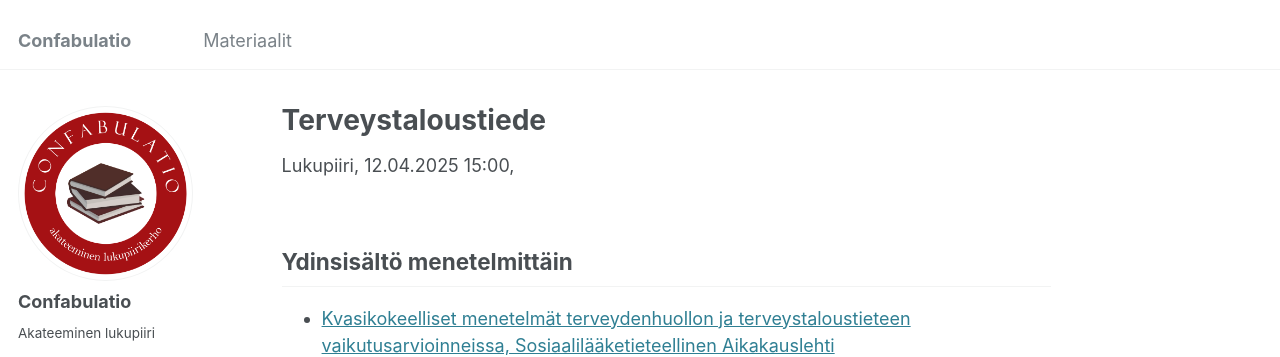
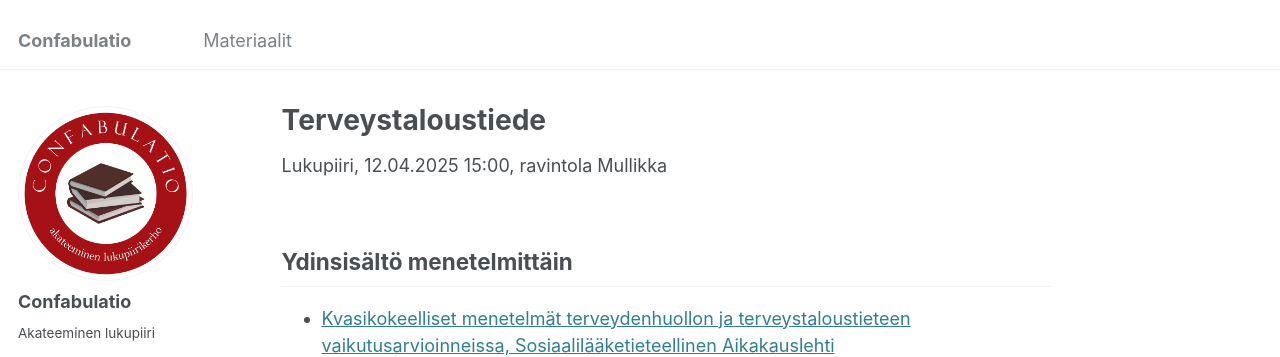
Before and after one commit to alex-halme/confabulatio, a Jekyll site: the page built from _materiaalit/erveystaloustiede.markdown, in a window 1280 px wide and 1339 px high. Shown: the top 357 px of the window. Built offline with Jekyll 4.4.1, drawn with Linux system fonts in a browser that asks for light colours.

Commit message:
Update erveystaloustiede.markdown

```diff
--- a/_materiaalit/erveystaloustiede.markdown
+++ b/_materiaalit/erveystaloustiede.markdown
@@ -2,6 +2,7 @@
 title: "Terveystaloustiede"
 collection: materiaalit
 type: "Lukupiiri"
+venue: "ravintola Mullikka"
 permalink: /materiaalit/erveystaloustiede
 date: 2025-04-12 15:00:00
 ---
```
